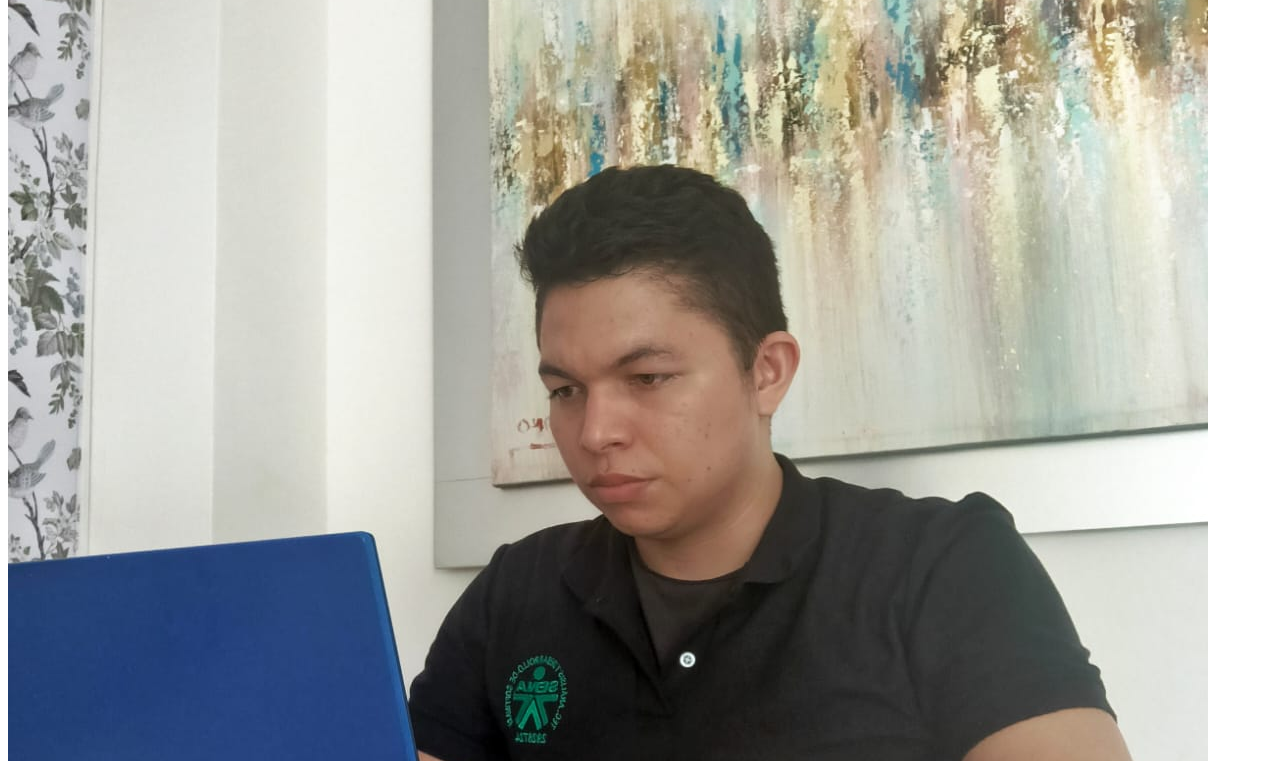
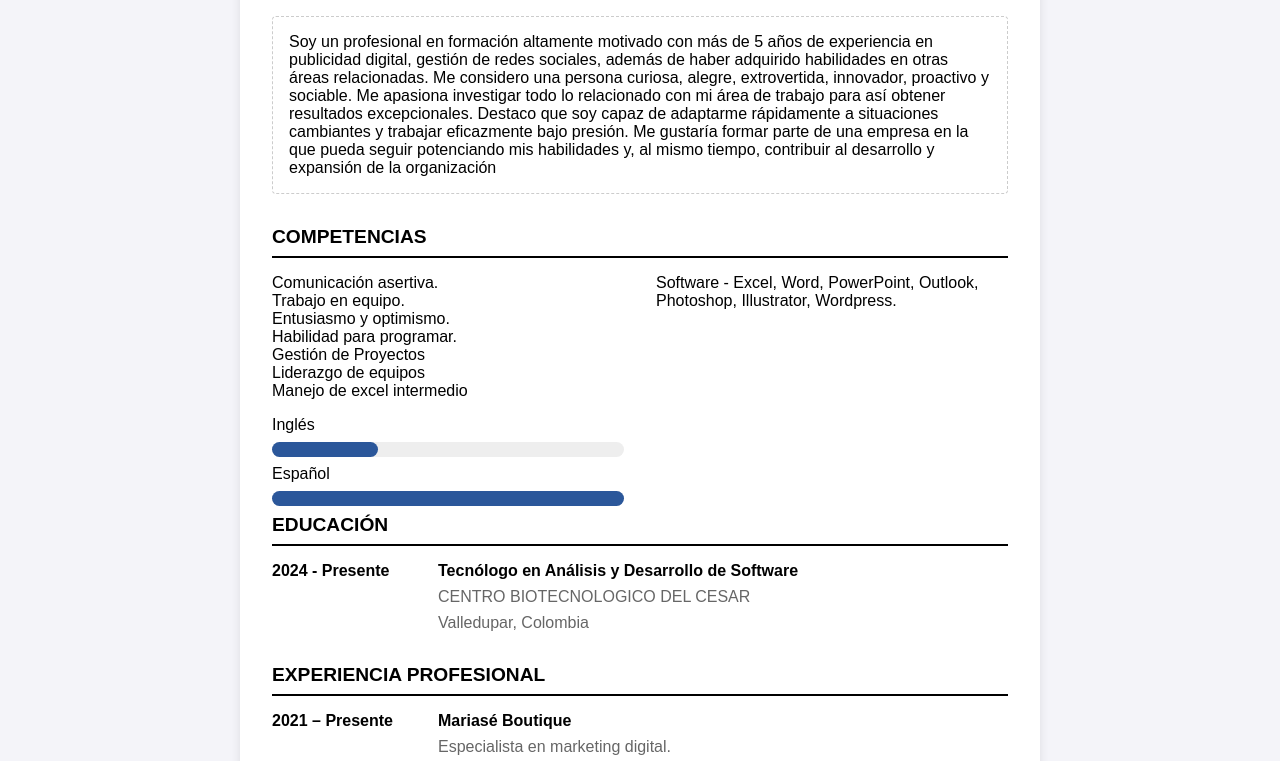
Before and after one commit to JoreMan7/HojaDeVida, a plain HTML site: page index.html in a window 1280 px wide. Shown: the part 230-991 px from the top of the page. Drawn offline with Linux system fonts and the light colour scheme; files that its build step writes are made by us from their sources; the site is published under a folder, as on GitHub Pages, so addresses that start at the root find nothing.

Commit message:
Update index.html

```diff
--- a/index.html
+++ b/index.html
@@ -4,7 +4,7 @@
     <meta charset="UTF-8">
     <meta name="viewport" content="width=device-width, initial-scale=1.0">
     <title>Hoja De Vida</title>
-    <link rel="stylesheet" href="/PaginaWebHojaDeVida2/CSS/style.css">
+    <link rel="stylesheet" href="style.css">
 </head>
 <body>
     <div class="container">
```
